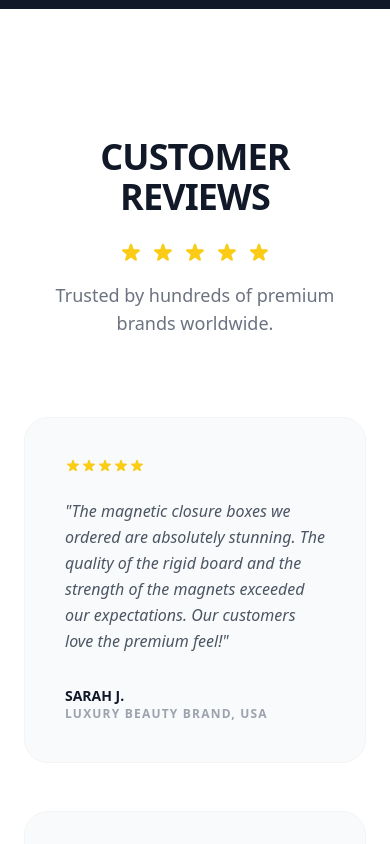
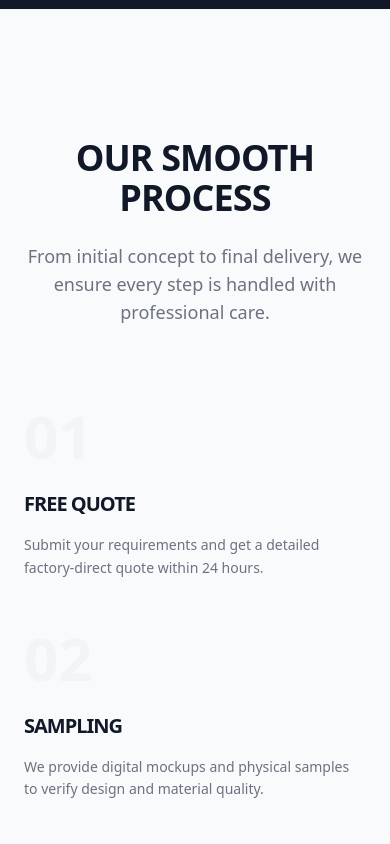
Before and after one commit to yaowei198299-cmd/side-packaging-site, a Next.js app: page / in a window 390 px wide. Shown: the part 5420-6264 px from the top of the page. Built offline with nearby package versions, Linux system fonts and the light colour scheme.

Commit message:
feat: add Process section and navigation link

```diff
--- a/pages/blog/how-to-choose-the-right-custom-packaging-boxes.tsx
+++ b/pages/blog/how-to-choose-the-right-custom-packaging-boxes.tsx
@@ -19,6 +19,7 @@ const BlogPost = () => {
             <Link href="/" className="hover:text-black transition-colors">Home</Link>
             <Link href="/products/custom-magnetic-box" className="hover:text-black transition-colors">Products</Link>
             <Link href="/#about" className="hover:text-black transition-colors">Why Us</Link>
+            <Link href="/#process" className="hover:text-black transition-colors">Process</Link>
             <Link href="/#reviews" className="hover:text-black transition-colors">Reviews</Link>
             <Link href="/#faq" className="hover:text-black transition-colors">FAQ</Link>
             <Link href="/blog" className="text-black border-b-2 border-black py-1">Blog</Link>
--- a/pages/blog/index.tsx
+++ b/pages/blog/index.tsx
@@ -36,6 +36,7 @@ const BlogIndex = () => {
             <Link href="/" className="hover:text-black transition-colors">Home</Link>
             <Link href="/products/custom-magnetic-box" className="hover:text-black transition-colors">Products</Link>
             <Link href="/#about" className="hover:text-black transition-colors">Why Us</Link>
+            <Link href="/#process" className="hover:text-black transition-colors">Process</Link>
             <Link href="/#reviews" className="hover:text-black transition-colors">Reviews</Link>
             <Link href="/#faq" className="hover:text-black transition-colors">FAQ</Link>
             <Link href="/blog" className="text-black border-b-2 border-black py-1">Blog</Link>
--- a/pages/blog/ultimate-guide-to-magnetic-closure-gift-boxes.tsx
+++ b/pages/blog/ultimate-guide-to-magnetic-closure-gift-boxes.tsx
@@ -19,6 +19,7 @@ const BlogPost = () => {
             <Link href="/" className="hover:text-black transition-colors">Home</Link>
             <Link href="/products/custom-magnetic-box" className="hover:text-black transition-colors">Products</Link>
             <Link href="/#about" className="hover:text-black transition-colors">Why Us</Link>
+            <Link href="/#process" className="hover:text-black transition-colors">Process</Link>
             <Link href="/#reviews" className="hover:text-black transition-colors">Reviews</Link>
             <Link href="/#faq" className="hover:text-black transition-colors">FAQ</Link>
             <Link href="/blog" className="text-black border-b-2 border-black py-1">Blog</Link>
--- a/pages/index.tsx
+++ b/pages/index.tsx
@@ -66,6 +66,7 @@ const HomePage = () => {
             <Link href="/" className="text-black border-b-2 border-black py-1">Home</Link>
             <Link href="/products/custom-magnetic-box" className="hover:text-black transition-colors">Products</Link>
             <a href="#about" className="hover:text-black transition-colors">Why Us</a>
+            <a href="#process" className="hover:text-black transition-colors">Process</a>
             <a href="#reviews" className="hover:text-black transition-colors">Reviews</a>
             <a href="#faq" className="hover:text-black transition-colors">FAQ</a>
             <Link href="/blog" className="hover:text-black transition-colors text-blue-600 font-bold">Blog</Link>
@@ -203,6 +204,34 @@ const HomePage = () => {
                     </div>
                  </div>
               </div>
+            </div>
+          </div>
+        </section>
+
+        {/* Manufacturing Process */}
+        <section id="process" className="py-32 bg-gray-50 border-y border-gray-100">
+          <div className="max-w-7xl mx-auto px-6 lg:px-12">
+            <div className="text-center mb-20">
+              <h2 className="text-4xl md:text-5xl font-black tracking-tight mb-6 uppercase">Our Smooth Process</h2>
+              <p className="text-gray-500 font-medium text-lg max-w-2xl mx-auto">From initial concept to final delivery, we ensure every step is handled with professional care.</p>
+            </div>
+
+            <div className="grid md:grid-cols-4 gap-12">
+              {[
+                { step: "01", title: "Free Quote", desc: "Submit your requirements and get a detailed factory-direct quote within 24 hours." },
+                { step: "02", title: "Sampling", desc: "We provide digital mockups and physical samples to verify design and material quality." },
+                { step: "03", title: "Production", desc: "Bulk manufacturing starts with rigorous quality checks at every production stage." },
+                { step: "04", title: "Global Delivery", desc: "Final inspection, secure packaging, and door-to-door delivery to your warehouse." }
+              ].map((item, i) => (
+                <div key={i} className="relative group">
+                  <div className="text-6xl font-black text-gray-100 mb-6 group-hover:text-blue-600/10 transition-colors">{item.step}</div>
+                  <h4 className="text-xl font-black mb-4 uppercase tracking-tighter">{item.title}</h4>
+                  <p className="text-gray-500 text-sm leading-relaxed">{item.desc}</p>
+                  {i < 3 && (
+                    <div className="hidden lg:block absolute top-10 -right-6 w-12 h-[1px] bg-gray-200"></div>
+                  )}
+                </div>
+              ))}
             </div>
           </div>
         </section>
```
